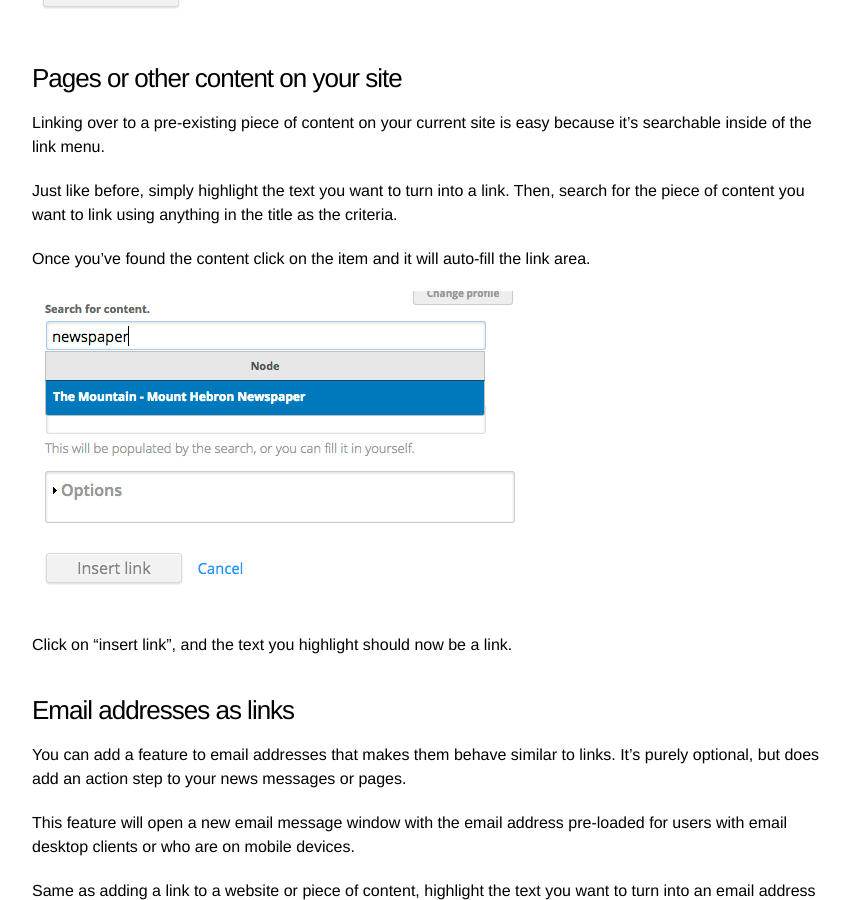
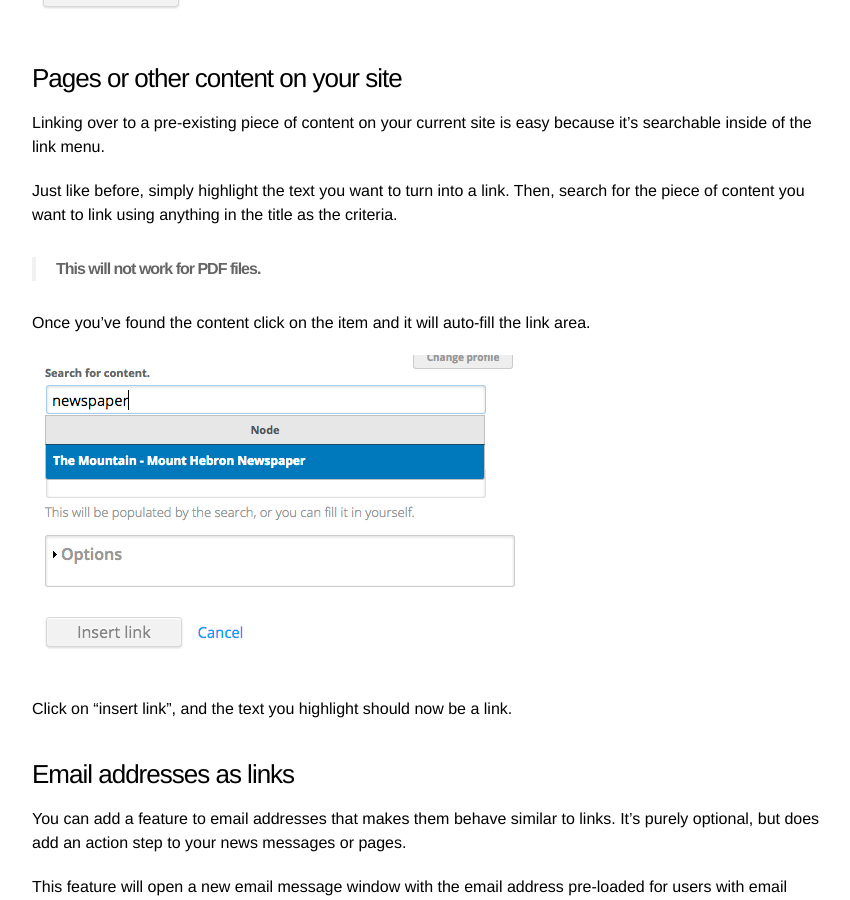
Before and after one commit to HCPSS/schoolsites-help, a Jekyll site: the page built from _posts/2015-06-22-toolbar-usage.md, in a window 1280 px wide and 900 px high, scrolled down 1342 px. Shown: the whole window, without its empty margins (208-1058 px from the left). Built offline with Jekyll 4.4.1, drawn with Linux system fonts in a browser that asks for light colours; Markdown is read by kramdown in place of the engine named in the settings.

Commit message:
updated pages for HS sites

```diff
--- a/_posts/2015-06-22-toolbar-usage.md
+++ b/_posts/2015-06-22-toolbar-usage.md
@@ -14,6 +14,7 @@ To bold text, highlight a word or words and then click on the bold button. The s
 
 ![bolding text](/schoolsites-help/images/news/bolding-text.png)
 
+<a name="links"></a>
 ## Links
 
 You can link to an external website, or a page that's on your website.
@@ -37,6 +38,8 @@ Once you have a link ready to go, and you've clicked on the "add link" button, p
 Linking over to a pre-existing piece of content on your current site is easy because it's searchable inside of the link menu.
 
 Just like before, simply highlight the text you want to turn into a link. Then, search for the piece of content you want to link using anything in the title as the criteria.
+
+> **This will not work for PDF files.**
 
 Once you've found the content click on the item and it will auto-fill the link area.
 
```
Also changed, not shown: _posts/2014-07-15-uploading-files.md (+1 -1 lines).
